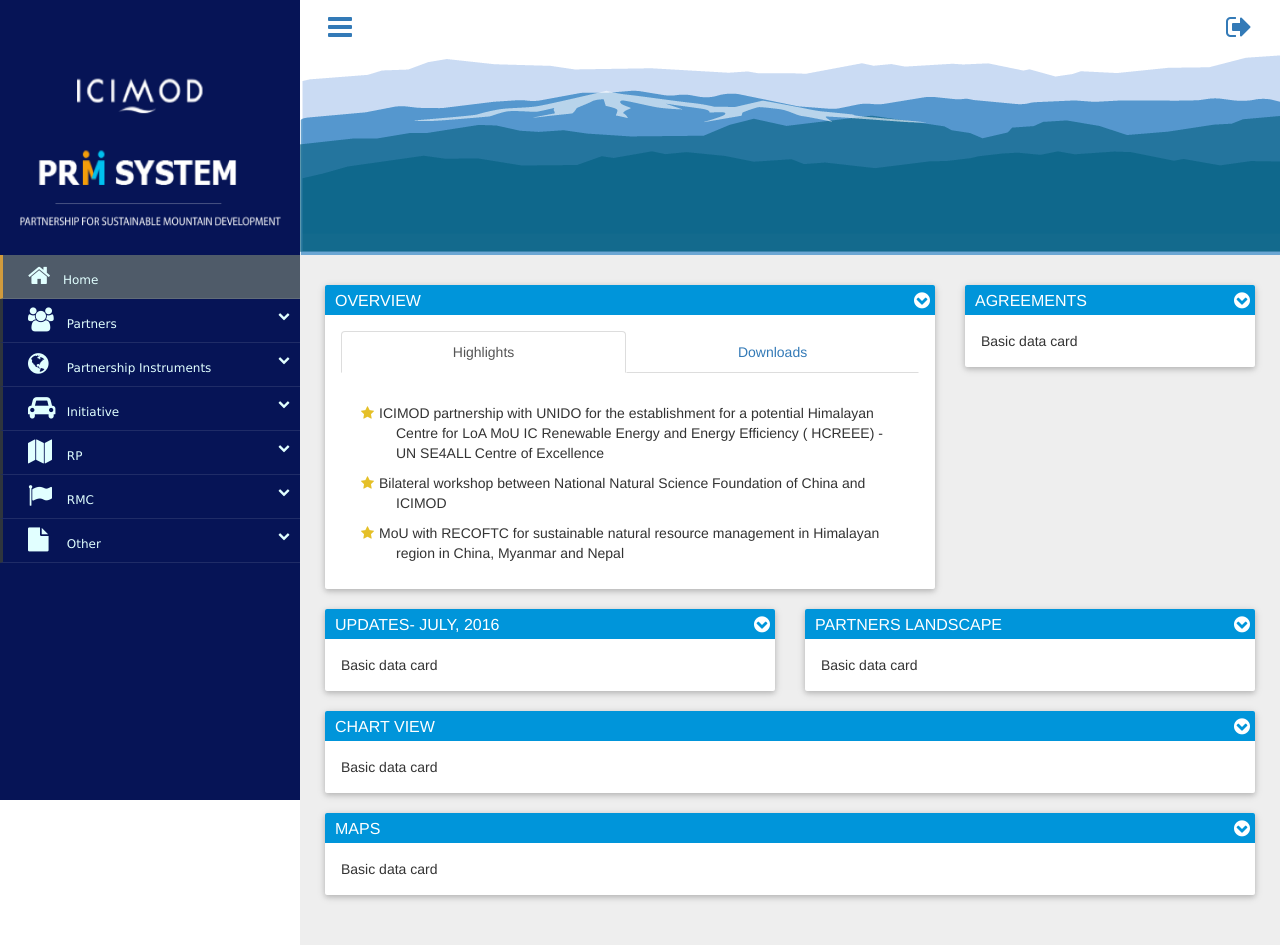
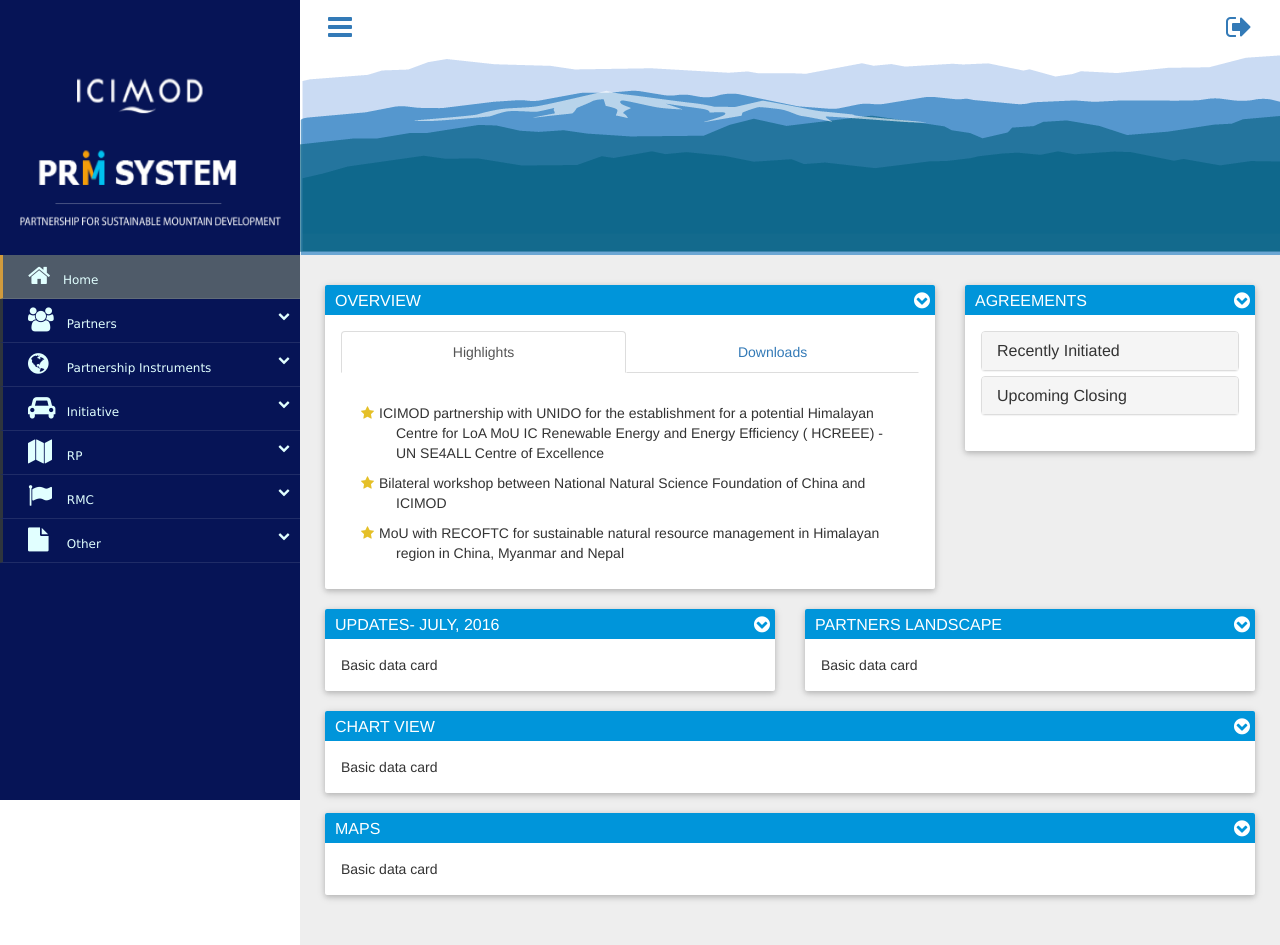
Before and after one commit to bikuz/ICIMOD-PRM.NET, an ASP.NET MVC app: page / in a window 1280 px wide. Run offline with ASP.NET Core 8 and stand-ins for ASP.NET MVC 5, Linux system fonts and the light colour scheme; the project's own start-up code is not run, and a stand-in starts its controllers and pages; some libraries are stand-ins or nearby versions.

Commit message:
Added agreement table data and CSS properties

```diff
--- a/prm/Views/Home/Index.cshtml
+++ b/prm/Views/Home/Index.cshtml
@@ -104,10 +104,6 @@
                            <td class="DownloadsDown"><a href="#"></a></td>
                            </tr>
 
-
-
-
-
                         </table>
 
 
@@ -138,7 +134,99 @@
                     </div>
 
                     <div class="card-content">
-                        <p>Basic data card</p>
+
+                        <!--Accordation Starts-->
+                             <div class="panel-group" id="accordion" role="tablist" aria-multiselectable="true">
+
+                              <div class="panel panel-default">
+                                <div class="panel-heading" role="tab" id="headingOne">
+                                  <h4 class="panel-title">
+                                    <a  role="button" data-toggle="collapse" data-parent="#accordion" href="#collapseOne" aria-expanded="false" aria-controls="collapseOne">
+                                      Recently Initiated
+                                    </a>
+                                  </h4>
+                                </div>
+                                <div id="collapseOne" class="panel-collapse collapse" role="tabpanel" aria-labelledby="headingOne">
+                                  <div class="panel-body">
+
+
+                                    <ul class="nav nav-tabs nav-justified" role="tablist">
+                                         <li role="presentation" class="active"><a href="#LOA-1" aria-controls="home" role="tab" data-toggle="tab">LoA</a></li>
+                                         <li role="presentation"><a href="#MOU-1" aria-controls="profile" role="tab" data-toggle="tab">MoU</a></li>
+                                         <li role="presentation"><a href="#IC-1" aria-controls="profile" role="tab" data-toggle="tab">IC</a></li>
+                                    </ul>
+
+                    <!-- Tab panes -->
+                     <div class="tab-content" style="font-size:11px;">
+                        <div role="tabpanel" class="tab-pane active" id="LOA-1">
+
+                            <table class="table table-striped">
+                                <tr><td>Research Centre for Applied Science and Technology</td></tr>
+                                <tr><td>SAARC Business Association of Home Based Workers</td></tr>
+                                <tr><td>Research Centre for Applied Science and Technology</td></tr>
+                            </table>
+
+
+
+
+                        <!--LOA-Tab Ends-->
+                        </div>
+
+
+                        <div role="tabpanel" class="tab-pane" id="MOU-1">
+                        <p>2</p>
+
+                        <!--MOU-Tab Ends-->
+                        </div>
+
+                        <div role="tabpanel" class="tab-pane" id="IC-1">
+                        <p>3</p>
+
+                        <!--IC-Tab Ends-->
+                        </div>
+
+                    <!--Tab-content Ends-->
+                    </div>
+
+
+
+
+
+
+
+
+                                   <!--Panel Body Ends-->
+                                  </div>
+                                </div>
+                              </div>
+                              <div class="panel panel-default">
+                                <div class="panel-heading" role="tab" id="headingTwo">
+                                  <h4 class="panel-title">
+                                    <a role="button" data-toggle="collapse" data-parent="#accordion" href="#collapseTwo" aria-expanded="false" aria-controls="collapseTwo">
+                                      Upcoming Closing
+                                    </a>
+                                  </h4>
+                                </div>
+                            <div id="collapseTwo" class="panel-collapse collapse" role="tabpanel" aria-labelledby="headingTwo">
+                                  <div class="panel-body">
+
+
+                                    <ul class="nav nav-tabs nav-justified" role="tablist">
+                                         <li role="presentation" class="active"><a href="#" aria-controls="home" role="tab" data-toggle="tab">LoA</a></li>
+                                         <li role="presentation"><a href="#" aria-controls="profile" role="tab" data-toggle="tab">MoU</a></li>
+                                         <li role="presentation"><a href="#" aria-controls="profile" role="tab" data-toggle="tab">IC</a></li>
+                                    </ul>
+
+
+                                    <!--Panel Body Ends-->
+                                  </div>
+                                </div>
+                              </div>
+
+
+                        <!--Accordation Ends-->
+                        </div>
+
 
                     <!--Card-content Ends-->
                     </div>
```
